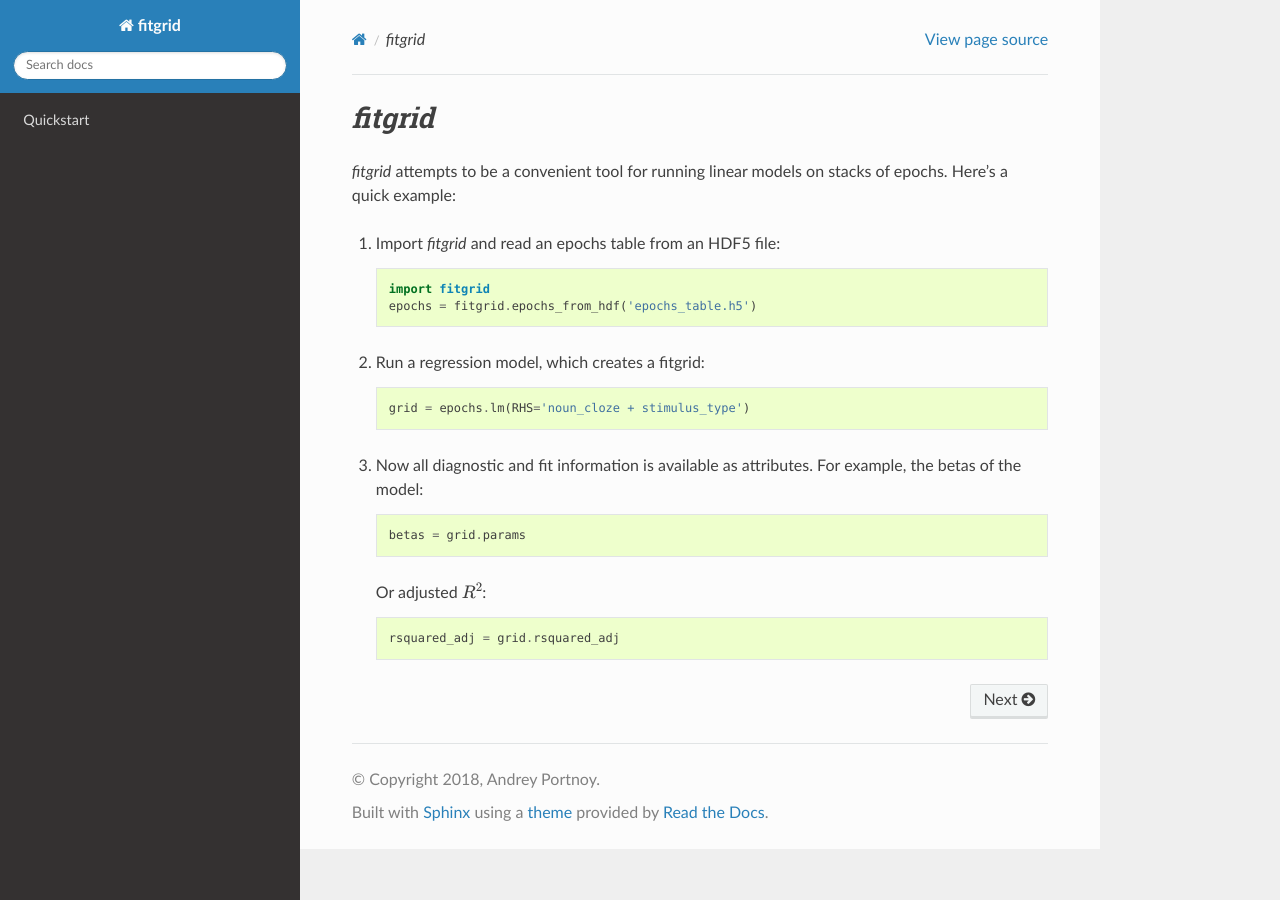
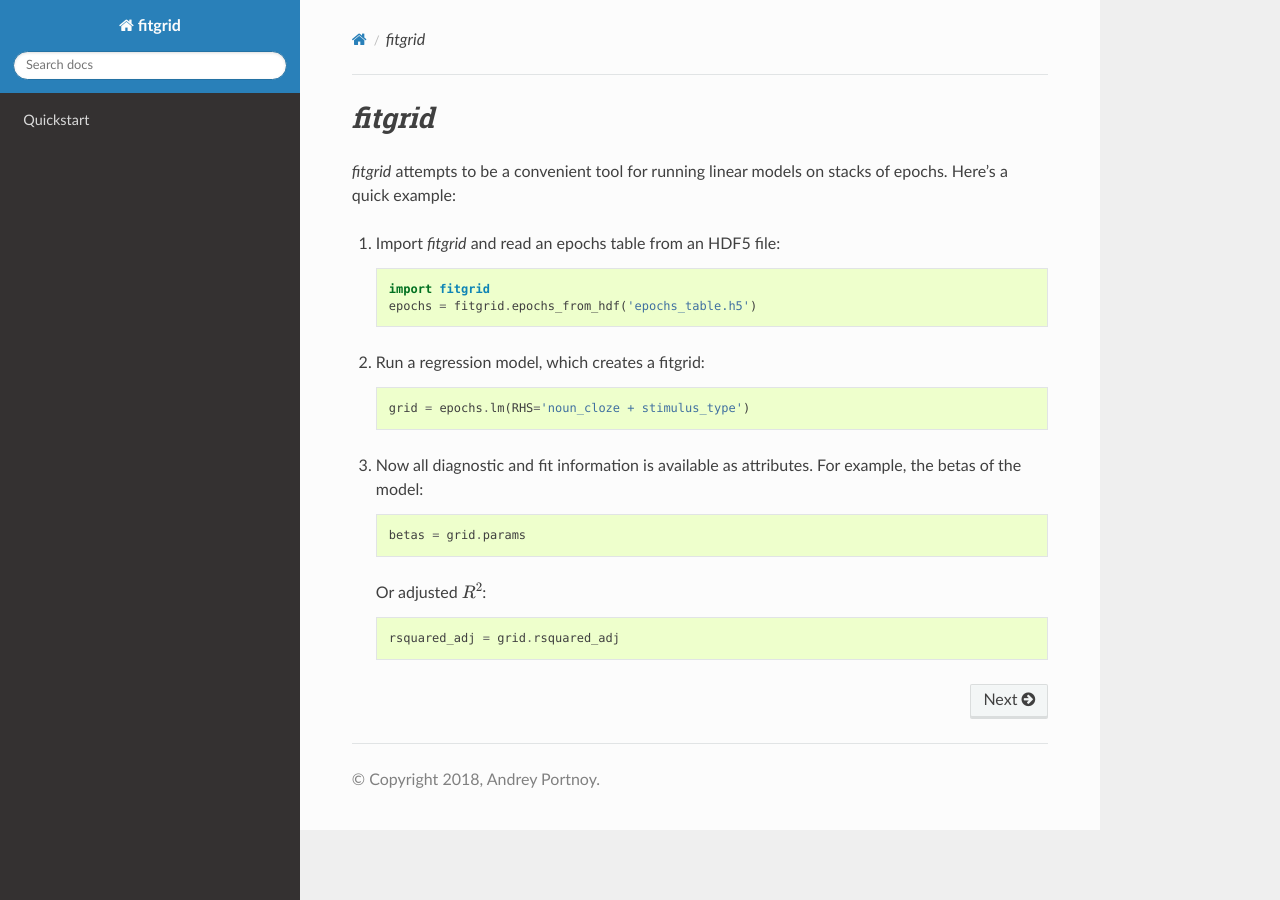
Before and after one commit to kutaslab/fitgrid, a Sphinx documentation site: the page built from docs/source/index.rst, in a window 1280 px wide. Built offline with Sphinx 7.4.7 and the Read the Docs theme 2.0.0, drawn with Linux system fonts in a browser that asks for light colours.

Commit message:
Config Sphinx to remove notices/source links and not copy source files.

```diff
--- a/docs/source/conf.py
+++ b/docs/source/conf.py
@@ -82,6 +82,9 @@ pygments_style = 'sphinx'
 # a list of builtin themes.
 #
 html_theme = 'sphinx_rtd_theme'
+html_copy_source = False
+html_show_sourcelink = False
+html_show_sphinx = False
 
 # Theme options are theme-specific and customize the look and feel of a theme
 # further.  For a list of options available for each theme, see the
```
